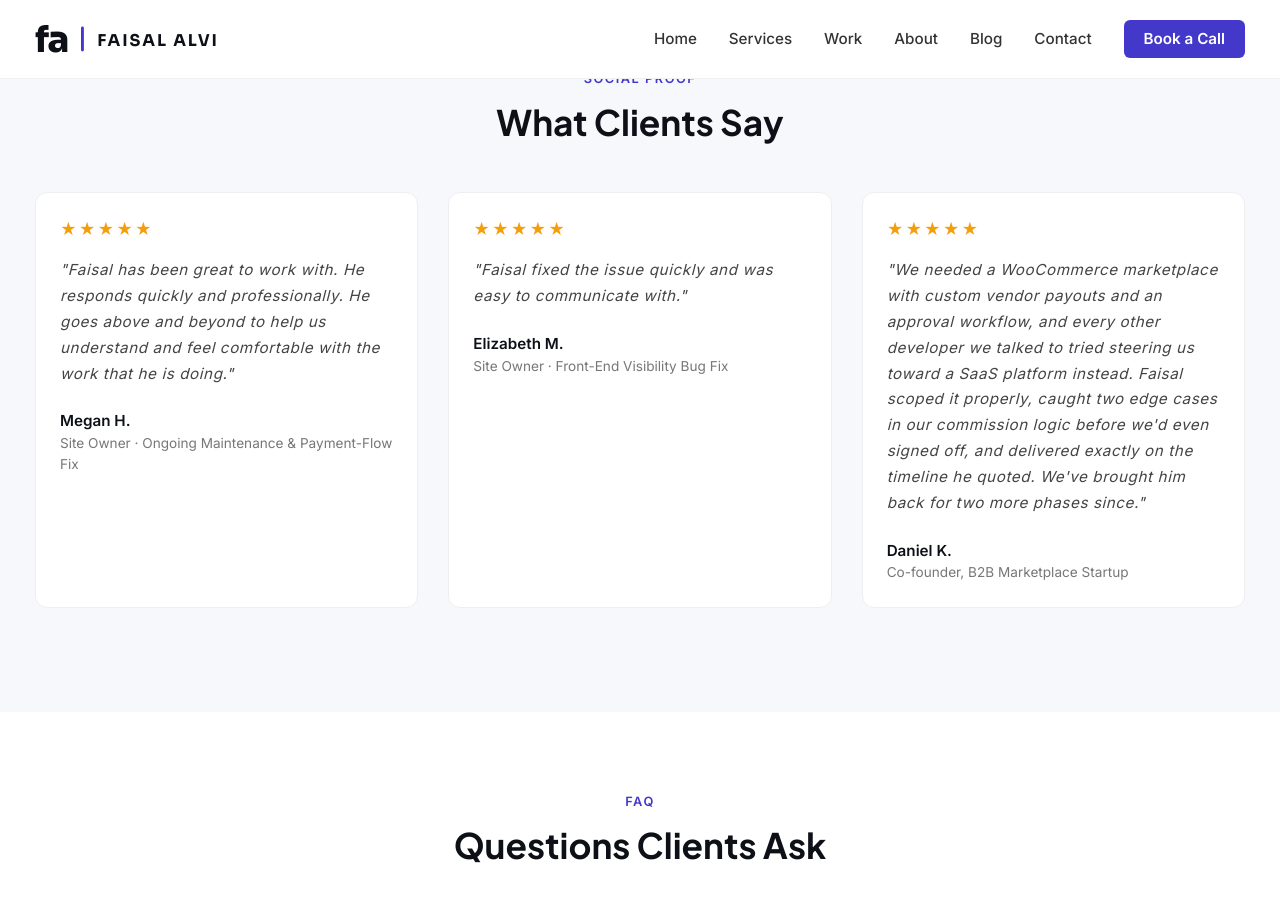
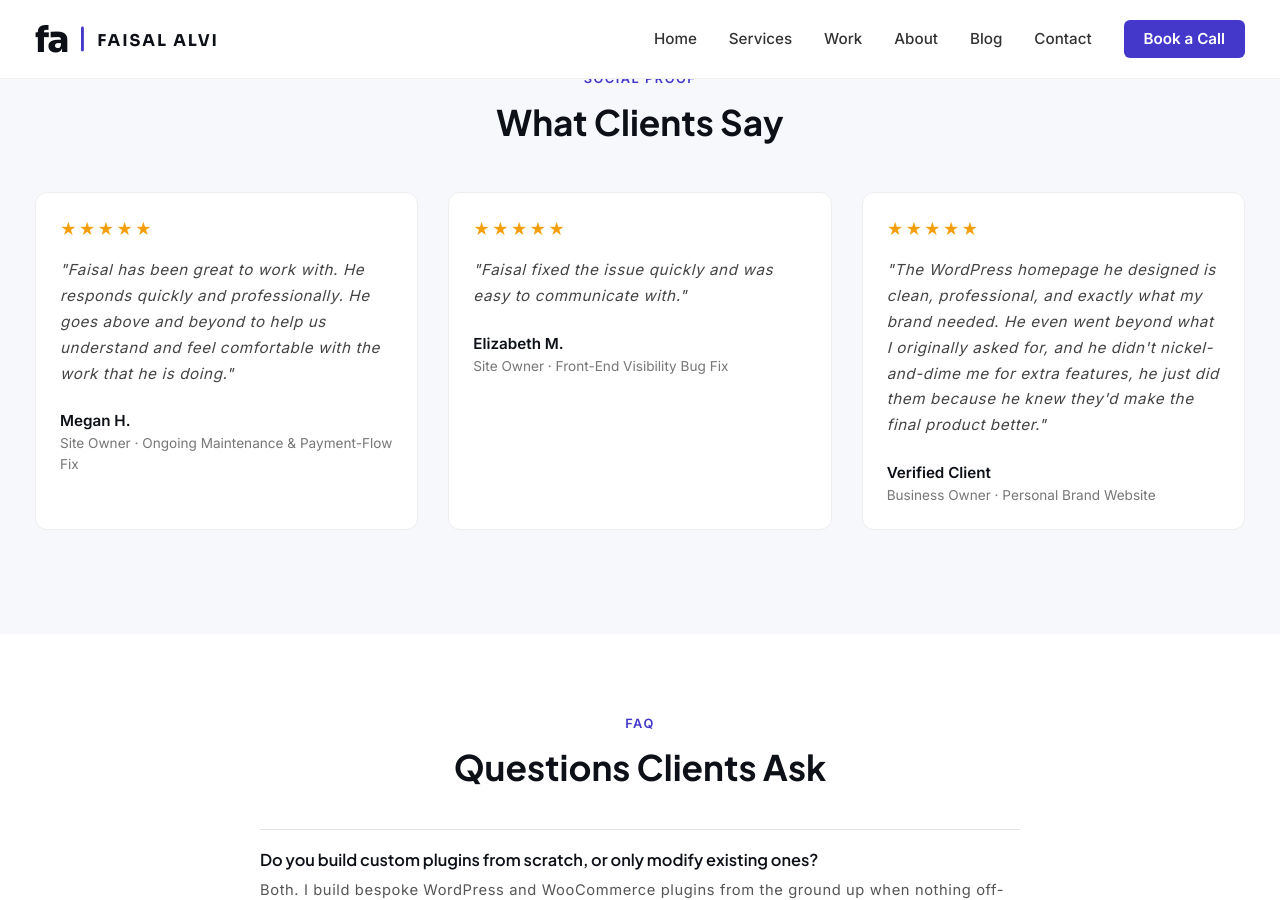
Before and after one commit to faisal-alvi/faisal-alvi.github.io, a Jekyll site: the page index.html, which Jekyll copies as it is, in a window 1280 px wide and 900 px high, scrolled down 4624 px. Built offline with Jekyll 4.4.1, drawn with Linux system fonts in a browser that asks for light colours; some web fonts are replaced.

Commit message:
replace fabricated 3rd testimonial with a real Upwork review
Pulled the (only) real client review from the Upwork profile,
trimmed to the most concrete excerpt. Upwork doesn't expose the
client's name on the freelancer's own dashboard view, so the card
uses "Verified Client" rather than inventing a name. All 3
testimonial cards are now real, nothing fabricated remains.

Co-Authored-By: Claude Sonnet 5 <noreply@anthropic.com>

```diff
--- a/index.html
+++ b/index.html
@@ -1815,9 +1815,9 @@
                 <div class="col-md-4 mb-4">
                     <div class="v2-testimonial-card">
                         <div class="v2-stars">&#9733;&#9733;&#9733;&#9733;&#9733;</div>
-                        <p class="v2-quote">"We needed a WooCommerce marketplace with custom vendor payouts and an approval workflow, and every other developer we talked to tried steering us toward a SaaS platform instead. Faisal scoped it properly, caught two edge cases in our commission logic before we'd even signed off, and delivered exactly on the timeline he quoted. We've brought him back for two more phases since."</p>
-                        <div class="v2-author-name">Daniel K.</div>
-                        <div class="v2-author-role">Co-founder, B2B Marketplace Startup</div>
+                        <p class="v2-quote">"The WordPress homepage he designed is clean, professional, and exactly what my brand needed. He even went beyond what I originally asked for, and he didn't nickel-and-dime me for extra features, he just did them because he knew they'd make the final product better."</p>
+                        <div class="v2-author-name">Verified Client</div>
+                        <div class="v2-author-role">Business Owner &middot; Personal Brand Website</div>
                     </div>
                 </div>
             </div>
```
